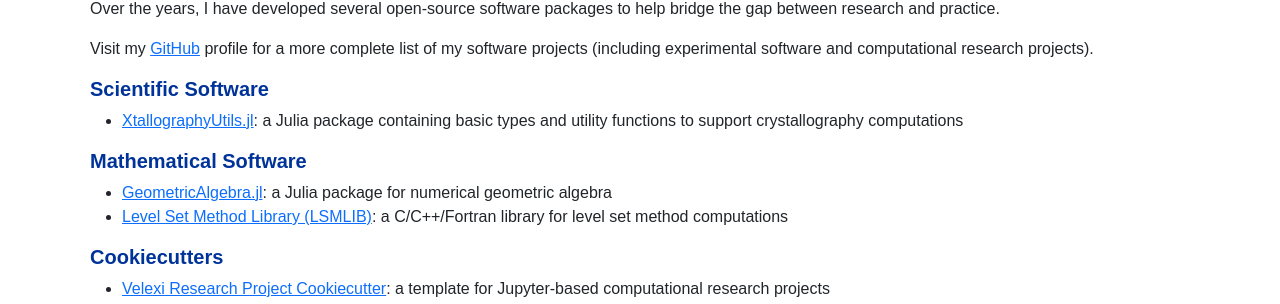
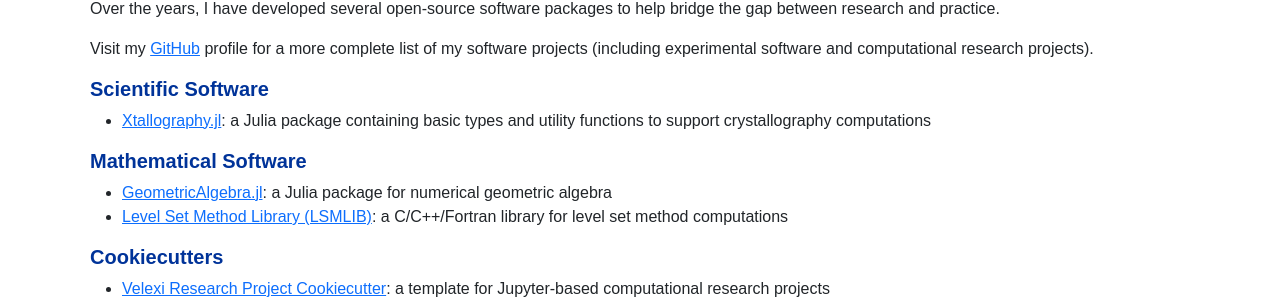
Before and after one commit to ktchu/ktchu.github.io, a Jekyll site: the page built from research/software.html, in a window 1280 px wide. Shown: the part 127-431 px from the top of the page. Built offline with Jekyll 4.4.1, drawn with Linux system fonts in a browser that asks for light colours.

Commit message:
Update name and link for Xtallography.jl.

```diff
--- a/research/software.html
+++ b/research/software.html
@@ -19,8 +19,8 @@ my software projects (including experimental software and computational research
   <h2>Scientific Software</h2>
   <ul>
     <li>
-      <a href="https://github.com/velexi-research/XtallographyUtils.jl">
-        XtallographyUtils.jl</a>:
+      <a href="https://github.com/velexi-research/Xtallography.jl">
+        Xtallography.jl</a>:
       a Julia package containing basic types and utility functions to support
       crystallography computations
     </li>
```
